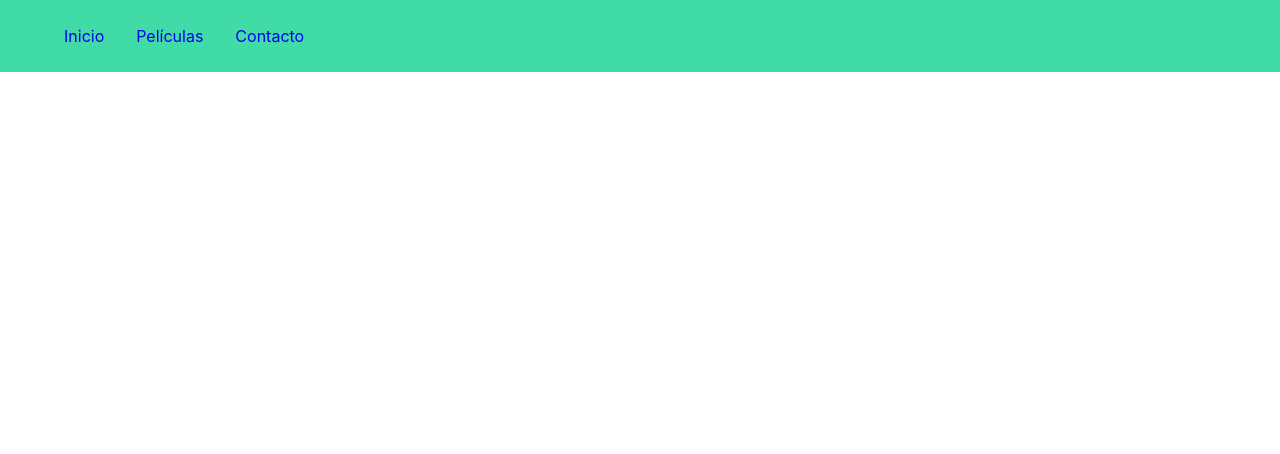
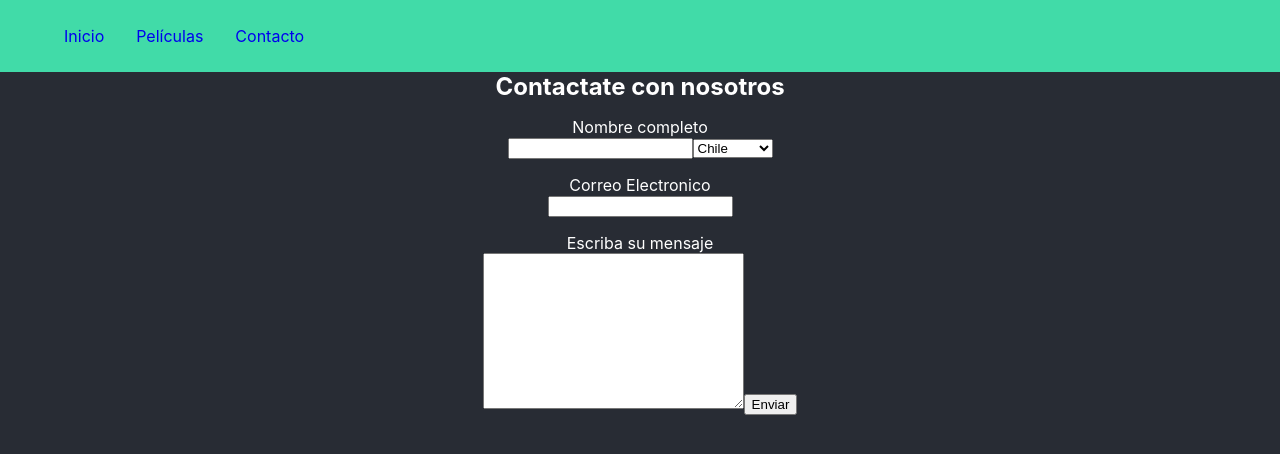
Before and after one commit to mvidal90/eit-myfirst-proyect-react, a React (Create React App) app: page /contact in a window 1280 px wide. Shown: the top 454 px of the page. Built offline with nearby package versions, Linux system fonts and the light colour scheme.

Commit message:
ADD contact form

```diff
--- a/src/Layout/Navbar.jsx
+++ b/src/Layout/Navbar.jsx
@@ -7,7 +7,7 @@ export default function Navbar() {
         <div>
             <Link to="/">Inicio</Link>
             <Link to="/movies/list">Películas</Link>
-            <Link to="/#">Contacto</Link>
+            <Link to="/contact">Contacto</Link>
         </div>
     </nav>
   )
--- /dev/null
+++ b/src/components/ContactForm.jsx
@@ -0,0 +1,87 @@
+import React, { useState } from "react";
+import Button from "./Button";
+import Text from './Text'
+
+function ContactForm() {
+    const [form, setForm] = useState({
+        fullname: "",
+        county: "CH",
+        email: "",
+        content: "",
+    });
+    const [welcomMessage, setWelcomMessage] = useState("")
+
+    const handleInputChange = ({target}) => {
+        setForm({
+            ...form,
+            [target.name]: target.value
+        })
+    }
+
+    const onHandleSubmit = e => {
+        e.preventDefault();
+        setWelcomMessage(`Bienvenido ${form.fullname}, enviamos tu email desde ${form.email}, con el mensaje: "${form.content}"`)
+    }
+
+    const validateEmail = e => {
+        const email = e.target.value
+        const regex = /^(([^<>()\[\]\\.,;:\s@"]+(\.[^<>()\[\]\\.,;:\s@"]+)*)|(".+"))@((\[[0-9]{1,3}\.[0-9]{1,3}\.[0-9]{1,3}\.[0-9]{1,3}\])|(([a-zA-Z\-0-9]+\.)+[a-zA-Z]{2,}))$/
+        const isValid = regex.test(email)
+
+        if (!isValid) {
+            alert("El valor de email es invalido")
+        }
+    }
+
+    return (
+        <>
+            <form
+                className="form-contact__container"
+                onSubmit={onHandleSubmit}
+                >
+                <label htmlFor="fullname">Nombre completo</label>
+                <input
+                    id="fullname"
+                    name="fullname"
+                    type="text"
+                    value={form.fullname}
+                    onChange={ handleInputChange }
+                />
+                <select name="country" id="country" onChange={ handleInputChange }>
+                    <option value="AR">Argentina</option>
+                    <option value="CH" selected>Chile</option>
+                    <option value="CO">Colombia</option>
+                    <option value="UR">Uruguay</option>
+                </select>
+                <label htmlFor="email">Correo Electronico</label>
+                <input
+                    id="email"
+                    name="email"
+                    type="email"
+                    value={form.email}
+                    onChange={ handleInputChange }
+                    onBlur={ validateEmail }
+                />
+                <label htmlFor="content">Escriba su mensaje</label>
+                <textarea
+                    name="content"
+                    id="content"
+                    cols="30"
+                    rows="10"
+                    value={form.content}
+                    onChange={ handleInputChange }
+                ></textarea>
+                <Button
+                    label="Enviar"
+                    type="submit"
+                />
+            </form>
+            <Text
+                renderAs="p"
+                content={welcomMessage}
+            />
+        </>
+    );
+}
+
+export default ContactForm;
--- a/src/index.js
+++ b/src/index.js
@@ -1,7 +1,7 @@
 import React from 'react';
 import ReactDOM from 'react-dom/client';
+import { App } from './App';
 import './styles/index.css';
-import { App } from './App';
 
 const root = ReactDOM.createRoot(document.getElementById('root'));
 root.render( <App /> );
--- /dev/null
+++ b/src/pages/Contact.jsx
@@ -0,0 +1,17 @@
+import React from 'react'
+import ContactForm from '../components/ContactForm'
+import Text from '../components/Text'
+
+function Contact() {
+    return (
+        <div className="app">
+            <Text
+                renderAs="h2"
+                content="Contactate con nosotros"
+            />
+            <ContactForm />
+        </div>
+    )
+}
+
+export default Contact
--- a/src/router/RoutesApp.jsx
+++ b/src/router/RoutesApp.jsx
@@ -5,6 +5,7 @@ import MoviesWrapper from '../components/MoviesWrapper'
 import Detail from '../Layout/Detail'
 import Navbar from '../Layout/Navbar'
 import Trailer from '../Layout/Trailer'
+import Contact from '../pages/Contact'
 import { Home } from '../pages/Home'
 import Movies from '../pages/Movies'
 
@@ -21,6 +22,7 @@ export default function RoutesApp() {
                         <Route path="trailer" element={<Trailer />}/>
                     </Route>
                 </Route>
+                <Route path="/contact" element={<Contact />} />
             </Routes>
         </BrowserRouter>
     )
--- a/src/styles/App.css
+++ b/src/styles/App.css
@@ -88,3 +88,9 @@
   text-align: start;
   width: 50%;
 }
+
+.form-contact__container {
+  display: flex;
+  flex-direction: column;
+  justify-content: center;
+}
--- a/src/styles/index.css
+++ b/src/styles/index.css
@@ -40,3 +40,8 @@ nav div {
 nav div a {
   margin: 1rem;
 }
+
+form label{
+  display: block;
+  margin-top: 1rem;
+}
```
